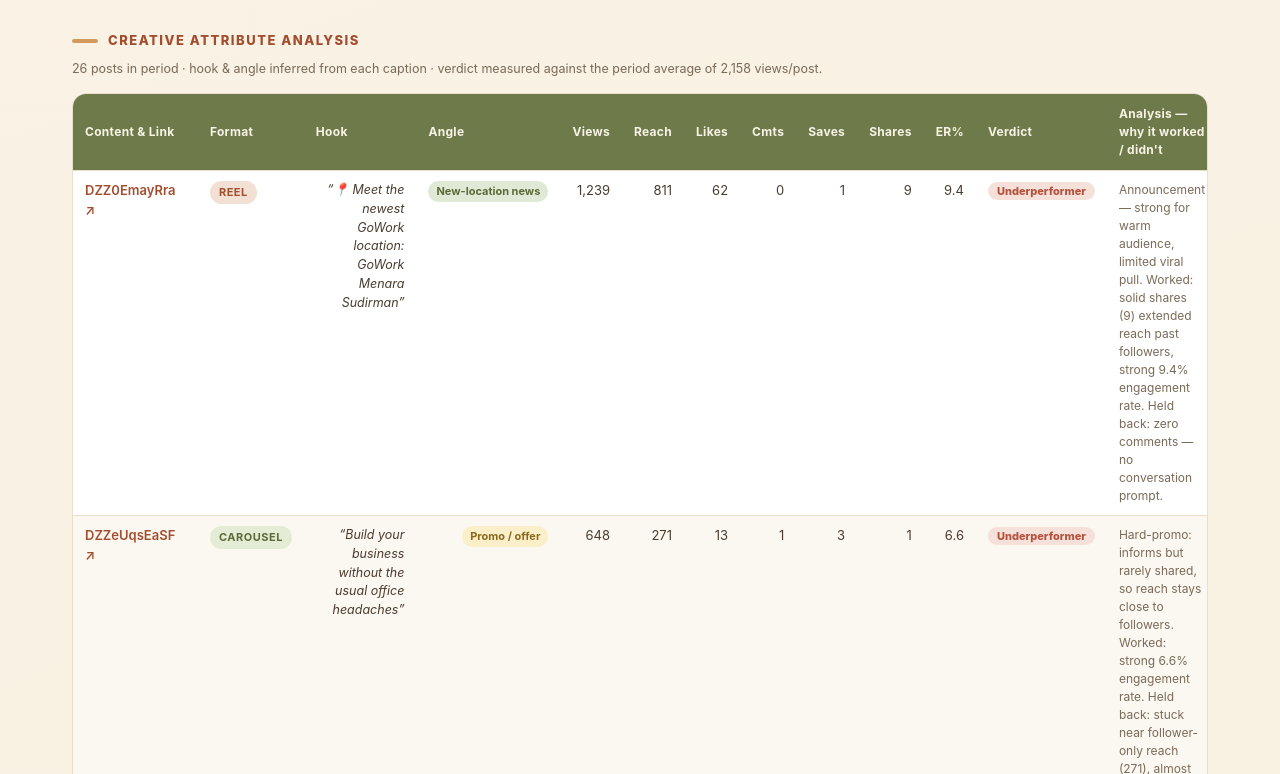
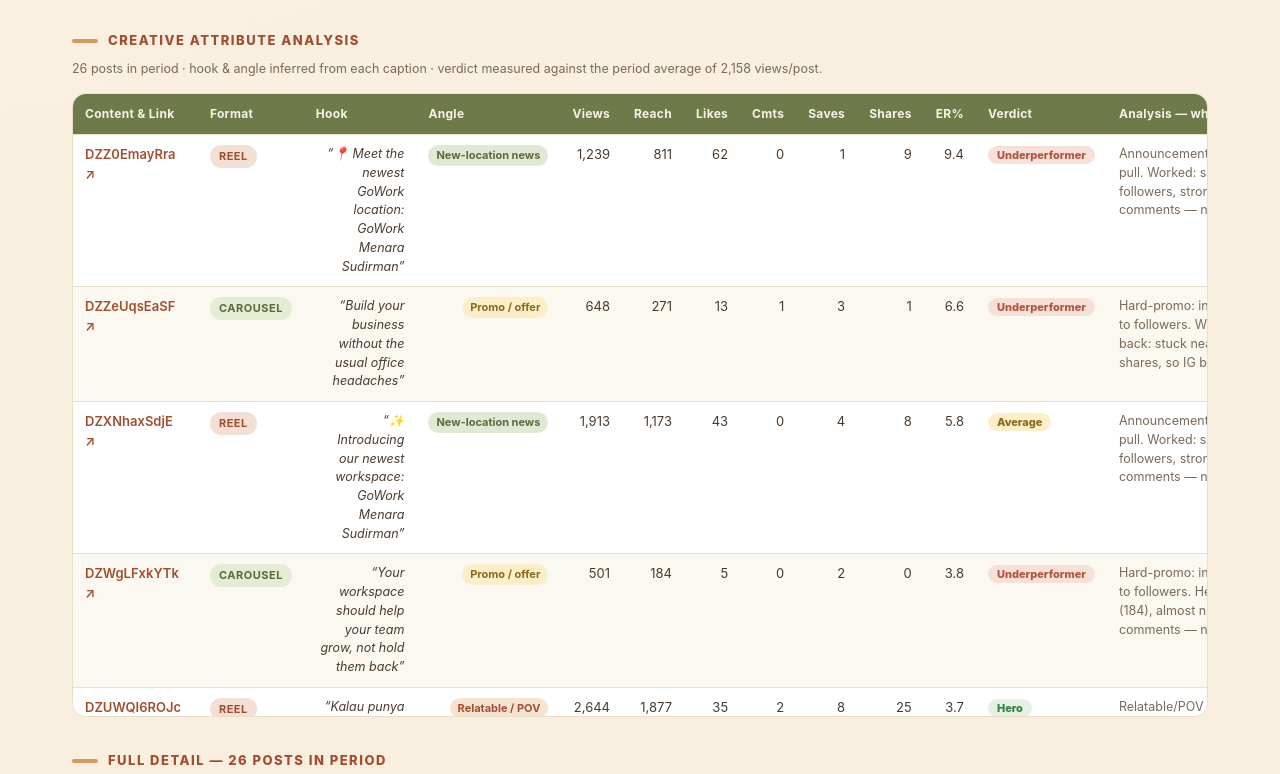
Before and after one commit to aderudiyanto-ctrl/ig-team-dashboard, a website: page index.html in a window 1280 px wide. Shown: the part 3451-4225 px from the top of the page. Drawn offline with nearby package versions, Linux system fonts and the light colour scheme.

Commit message:
Widen analysis column + freeze creative table header

```diff
--- a/index.html
+++ b/index.html
@@ -103,16 +103,19 @@
 .empty{padding:26px;text-align:center;color:var(--ink2);font-size:14px;background:var(--cardsoft);
   border:1px dashed var(--sand);border-radius:14px}
 /* ---- creative attribute analysis ---- */
-#creative table{min-width:1180px}
+#creative{min-width:1360px}
 #creative td{vertical-align:top}
-.hookcell{max-width:230px;font-size:12.5px;color:var(--ink);font-style:italic}
+/* frozen (sticky) green header inside a self-scrolling table */
+.freeze{max-height:78vh;overflow:auto}
+.freeze thead th{position:sticky;top:0;z-index:6;box-shadow:0 2px 0 rgba(0,0,0,.04)}
+.hookcell{max-width:210px;font-size:12.5px;color:var(--ink);font-style:italic}
 .anglecell{font-size:11px;font-weight:700;white-space:nowrap}
 .acard{display:inline-block;font-size:11px;font-weight:700;padding:2px 8px;border-radius:20px;background:#EFE6D4;color:#7A5A38}
 .a-humor{background:#F6E3D2;color:#A24E2E}.a-promo{background:#FBEFC9;color:#8A6A1C}.a-story{background:#E5ECD6;color:#5C6A38}
 .a-edu{background:#DCEAF0;color:#3C6A7A}.a-trend{background:#EFDCEF;color:#7A3C7A}.a-season{background:#F3E7D2;color:#9A7A2C}.a-news{background:#E0E8D6;color:#5C6A38}
 .verd{font-size:11px;font-weight:800;padding:2px 9px;border-radius:12px;white-space:nowrap}
 .v-hero{background:#E3F0E2;color:#2F7D45}.v-strong{background:#E7F0DC;color:#5C7A2C}.v-avg{background:#FBEFC9;color:#8A6A1C}.v-weak{background:#F6E1DA;color:#B5523E}
-.anacell{max-width:320px;font-size:12px;color:var(--ink2);text-align:left}
+.anacell{min-width:380px;max-width:560px;font-size:12.5px;line-height:1.5;color:var(--ink2);text-align:left}
 .anacell b{color:var(--terra-d)}
 /* ---- next 7 days plan ---- */
 .plan{display:grid;grid-template-columns:repeat(auto-fit,minmax(310px,1fr));gap:16px}
@@ -180,7 +183,7 @@
   <div class="grid ins" id="notworking"></div>
   <h2 class="sec" id="creativeHead">Creative Attribute Analysis</h2>
   <div class="planhint" id="creativeHint"></div>
-  <div class="tablewrap"><table id="creative"><thead><tr>
+  <div class="tablewrap freeze"><table id="creative"><thead><tr>
     <th class="l">Content &amp; Link</th><th class="l">Format</th><th class="l">Hook</th><th class="l">Angle</th>
     <th>Views</th><th>Reach</th><th>Likes</th><th>Cmts</th><th>Saves</th><th>Shares</th><th>ER%</th>
     <th class="l">Verdict</th><th class="l">Analysis — why it worked / didn't</th>
```
